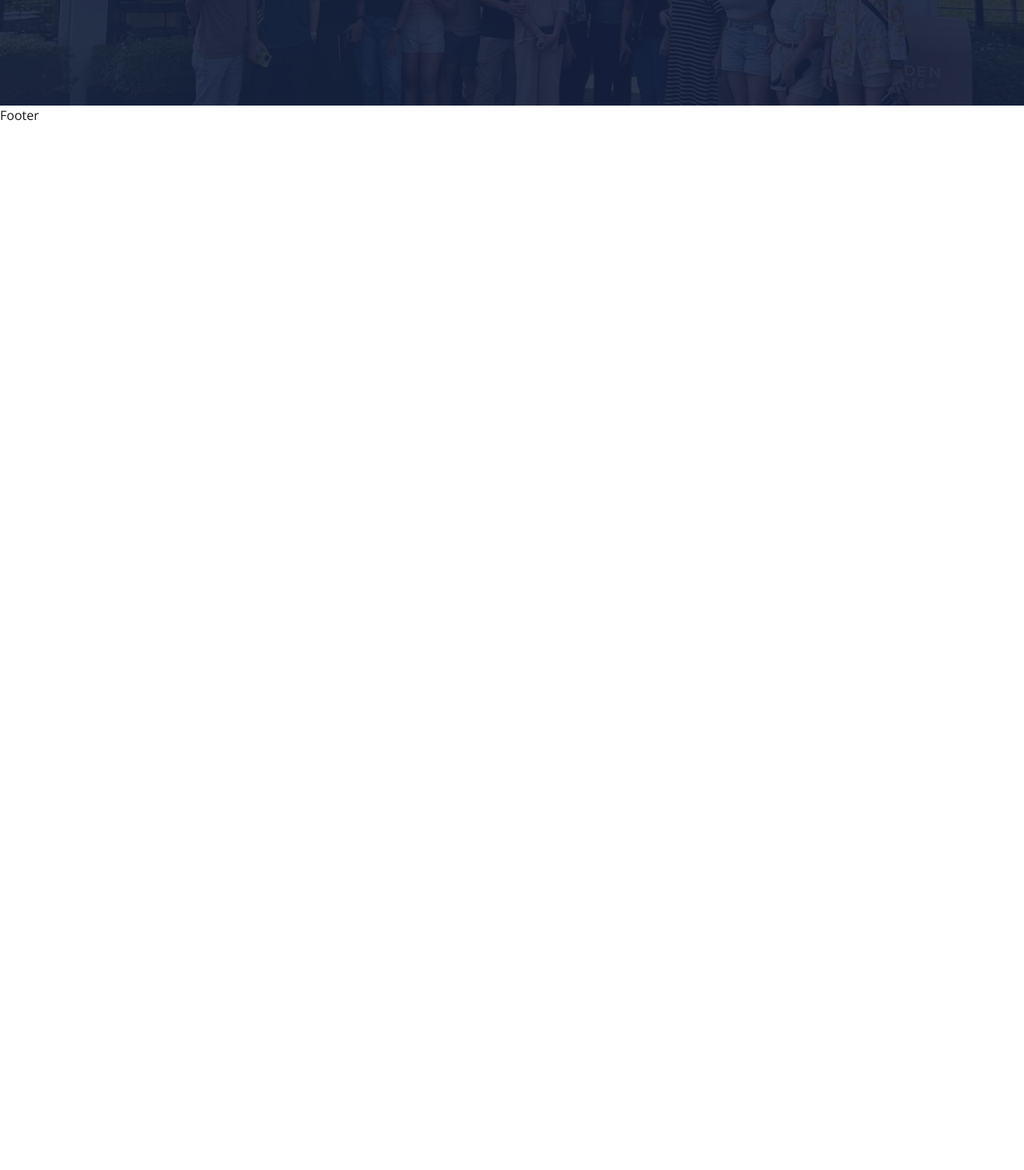
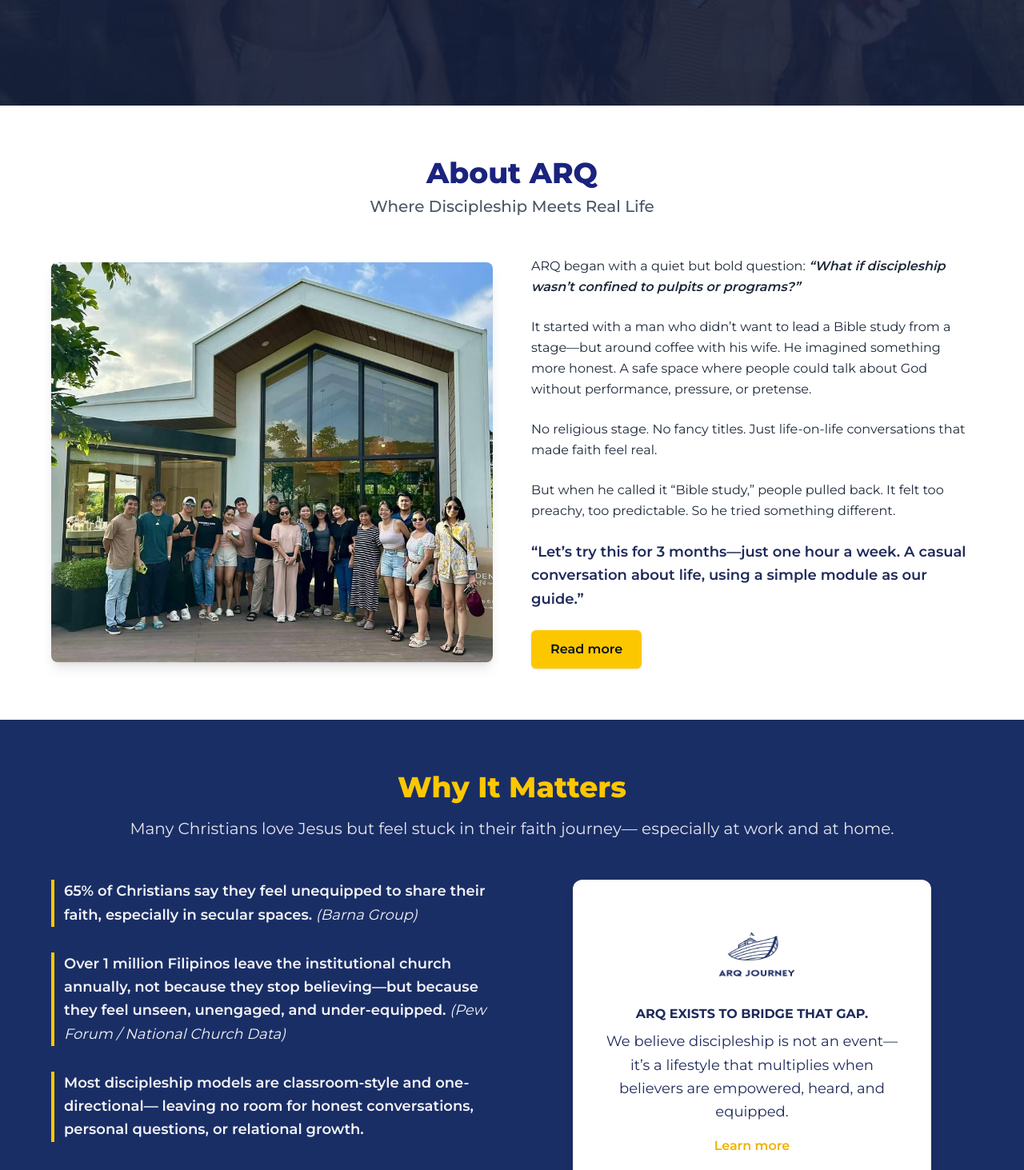
Before and after one commit to arq-developers/web-landing, a Next.js app: page / in a window 1280 px wide. Shown: the part 740-2203 px from the top of the page at 80% size. Before the commit the page ends 896 px from the top, so only its background shows below. Built offline with nearby package versions, Linux system fonts and the light colour scheme.

Commit message:
feat(ARQ-7): added aboutARQ

```diff
--- a/src/app/page.tsx
+++ b/src/app/page.tsx
@@ -2,11 +2,15 @@ import Link from "next/link";
 import React from "react";
 
 import { Hero } from "@/components/landing";
+import About from "@/components/shared/aboutARQ";
+import WhyItMatters from "@/components/shared/matters";
 
 export default function Page() {
 	return (
 		<div>
 			<Hero />
+			<About />
+			<WhyItMatters />
 		</div>
 	);
 }
--- /dev/null
+++ b/src/components/shared/aboutARQ.tsx
@@ -0,0 +1,69 @@
+import Link from "next/link";
+import Image from "next/image";
+
+function AboutARQ() {
+	return (
+		<section className="bg-white font-montserrat text-[#1a2e66] py-16 px-4 sm:px-6 lg:px-8">
+			<div className="max-w-6xl mx-auto space-y-12">
+				<div className="text-center">
+					<h2 className="text-3xl sm:text-4xl font-extrabold text-[#1a237e]">
+						About ARQ
+					</h2>
+					<p className="mt-2 text-lg sm:text-xl text-gray-600 font-medium">
+						Where Discipleship Meets Real Life
+					</p>
+				</div>
+
+				<div className="flex flex-col lg:flex-row items-center gap-12">
+					<div className="w-full lg:w-1/2">
+						<img
+							src="/images/hero/467357773_2396348514046355_3106270350575818250_n.jpg"
+							alt="loading..."
+							className="rounded-lg shadow-lg object-cover w-full h-[500px]"
+						/>
+					</div>
+
+					<div className="w-full lg:w-1/2 space-y-6">
+						<p className="text-base text-gray-800 leading-relaxed">
+							ARQ began with a quiet but bold question:{" "}
+							<span className="font-semibold italic">
+								“What if discipleship wasn’t confined to pulpits or programs?”
+							</span>
+						</p>
+
+						<p className="text-base text-gray-800 leading-relaxed">
+							It started with a man who didn’t want to lead a Bible study from a
+							stage—but around coffee with his wife. He imagined something more
+							honest. A safe space where people could talk about God without
+							performance, pressure, or pretense.
+						</p>
+
+						<p className="text-base text-gray-800 leading-relaxed">
+							No religious stage. No fancy titles. Just life-on-life
+							conversations that made faith feel real.
+						</p>
+
+						<p className="text-base text-gray-800 leading-relaxed">
+							But when he called it “Bible study,” people pulled back. It felt
+							too preachy, too predictable. So he tried something different.
+						</p>
+
+						<p className="text-lg font-semibold text-[#1E2A5A] leading-relaxed">
+							“Let’s try this for 3 months—just one hour a week. A casual
+							conversation about life, using a simple module as our guide.”
+						</p>
+
+						<Link
+							href="/aboutARQ"
+							className="inline-block bg-yellow-400 text-black font-semibold py-3 px-6 rounded-md shadow hover:bg-yellow-300 transition duration-300"
+						>
+							Read more
+						</Link>
+					</div>
+				</div>
+			</div>
+		</section>
+	);
+}
+
+export default AboutARQ;
--- a/src/components/shared/matters.tsx
+++ b/src/components/shared/matters.tsx
@@ -43,12 +43,12 @@ function WhyItMatters() {
 					</div>
 
 					<div className="flex-1 flex items-center justify-center">
-						<div className="bg-white text-[#1E2A5A] p-8 sm:p-10 rounded-xl shadow-lg space-y-3 flex flex-col items-center text-center max-w-md w-full">
-							<div className="mb-4">
+						<div className="bg-white text-[#1E2A5A] p-4 sm:p-8 rounded-xl shadow-lg space-y-2 flex flex-col items-center text-center max-w-md w-full">
+							<div className="mb-1">
 								<img
-									src="/images/logo.png"
+									src="/images/ARQ.png"
 									alt="ARQ Logo"
-									className="h-10 w-auto"
+									className="h-30 w-40"
 								/>
 							</div>
 							<h3 className="text-1xl sm:text-1xl font-bold">
@@ -59,7 +59,7 @@ function WhyItMatters() {
 								multiplies when believers are empowered, heard, and equipped.
 							</p>
 							<Link
-								href="/about"
+								href="/WhyItMatters"
 								className="inline-block mt-2 text-yellow-500 font-semibold hover:underline transition duration-300 ease-in-out"
 							>
 								Learn more
```
Also changed, not shown: public/images/ARQ.png (added).
